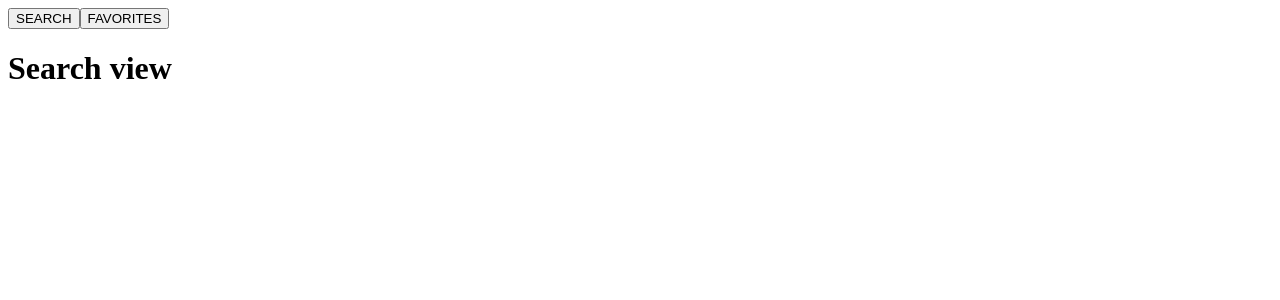
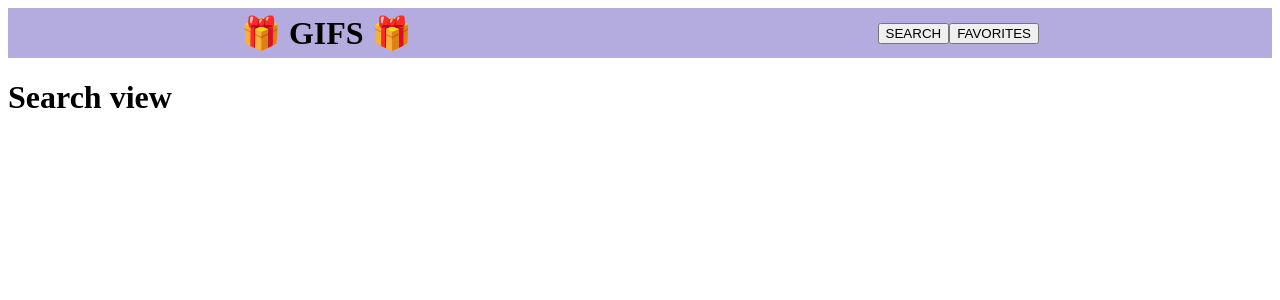
Before and after one commit to bencapp/group-giphy-saga-project, a React (Create React App) app: page / in a window 1280 px wide. Shown: the top 300 px of the page. Built offline with nearby package versions, Linux system fonts and the light colour scheme.

Commit message:
added some styling to nav

```diff
--- a/src/components/App/App.js
+++ b/src/components/App/App.js
@@ -3,6 +3,8 @@ import { HashRouter as Router, Route, Link } from "react-router-dom";
 import FavoritesView from "../FavoritesView/FavoritesView";
 import SearchView from "../SearchView/SearchView";
 import NavBar from "../NavBar/NavBar";
+
+(" 🎁");
 
 function App(props) {
   return (
--- /dev/null
+++ b/src/components/NavBar/NavBar.css
@@ -0,0 +1,7 @@
+#nav-bar {
+  background-color: rgb(180, 172, 222);
+  height: 50px;
+  display: flex;
+  justify-content: space-around;
+  align-items: center;
+}
--- a/src/components/NavBar/NavBar.jsx
+++ b/src/components/NavBar/NavBar.jsx
@@ -1,4 +1,5 @@
 import { useHistory } from "react-router-dom";
+import "./NavBar.css";
 
 function NavBar() {
   const history = useHistory();
@@ -7,7 +8,9 @@ function NavBar() {
     history.push(path);
   };
   return (
-    <div>
+    <div id="nav-bar">
+      <h1 id="title">🎁 GIFS 🎁</h1>
+      <div id="button-group">
         <button onClick={(event) => toggleView(event.target.value)} value="/">
           SEARCH
         </button>
@@ -18,6 +21,7 @@ function NavBar() {
           FAVORITES
         </button>
       </div>
+    </div>
   );
 }
 
```
Lines whose indentation alone changed are shown as unchanged.
